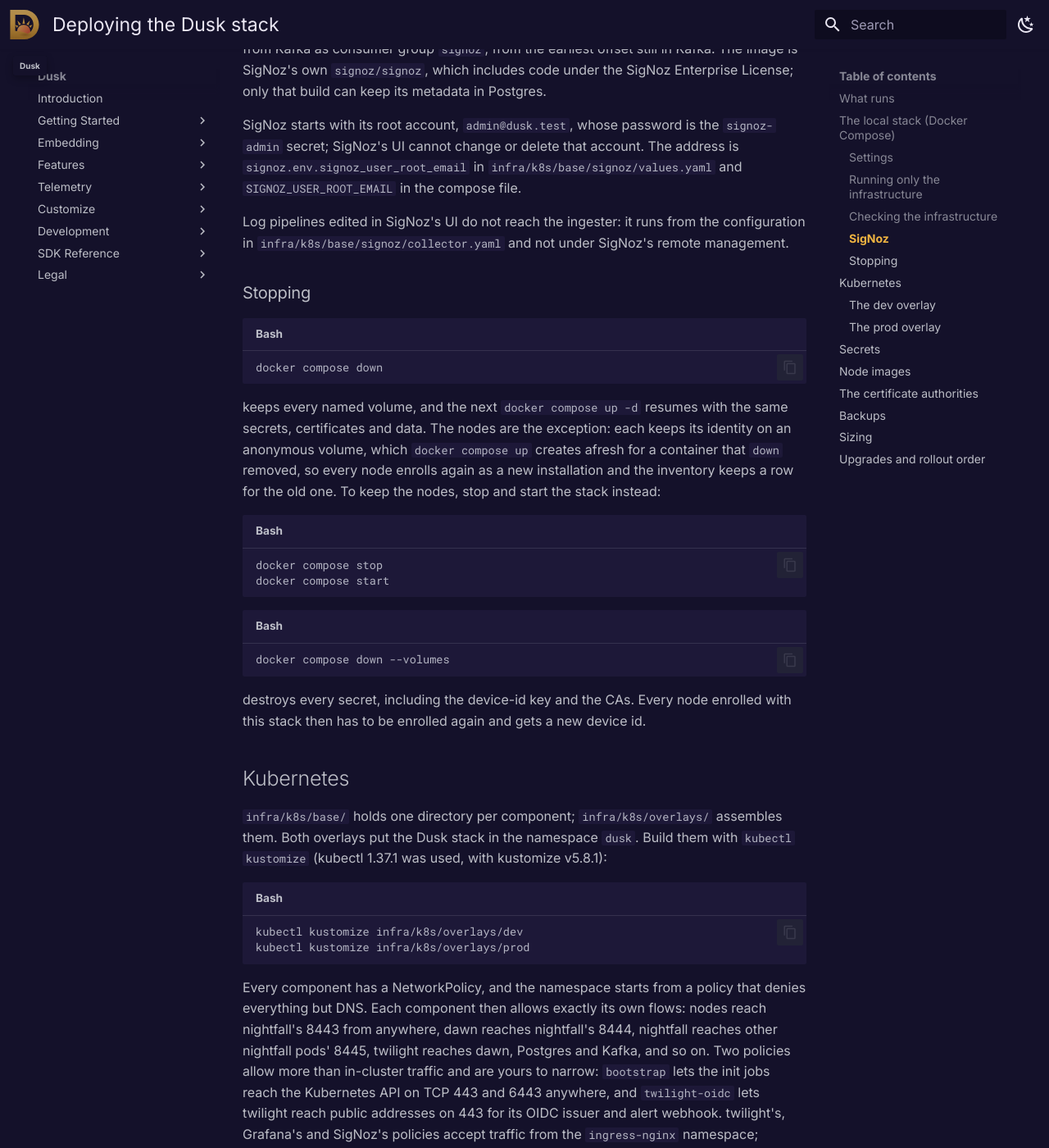
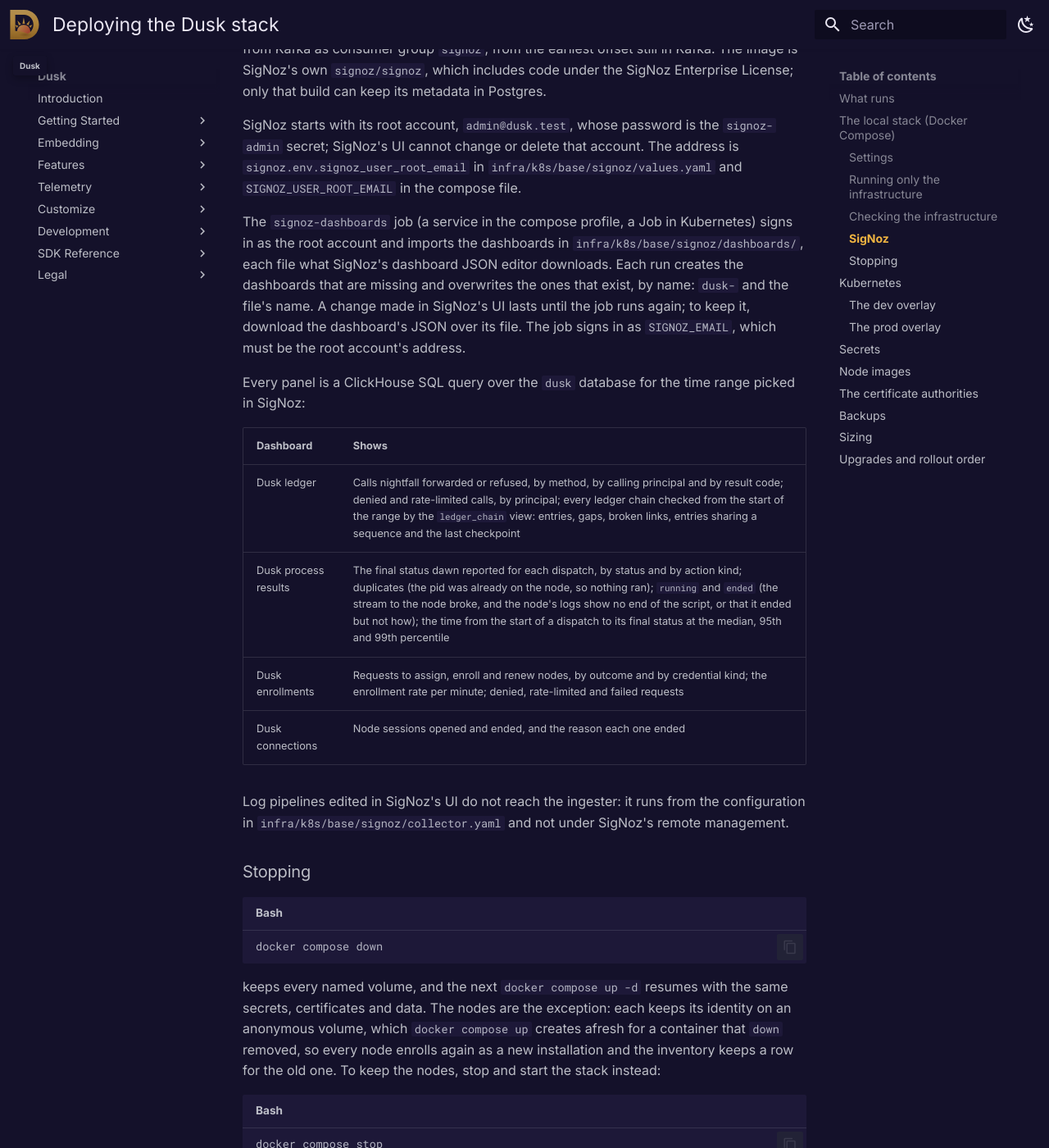
Before and after one commit to tomerze/dusk, an MkDocs documentation site: the page built from docs/docs/stack/deploy.md, in a window 1280 px wide and 1400 px high, scrolled down 6117 px. Shown: the whole window at 82% size. Built offline with MkDocs 1.6.1 and Material for MkDocs 9.7.7, drawn with Linux system fonts in a browser that asks for light colours; comment, search, counter and statistics services are not loaded; some of the changed text lies outside the part shown.

Commit message:
Update docs with the SigNoz dashboards and what each one shows
The deploy page says how signoz-dashboards imports the dashboards and that
it overwrites a dashboard changed in SigNoz's UI, what each dashboard
shows, and that the verify profile checks every SigNoz panel's query. It
adds signoz-dashboards to the readers of signoz-admin and to the jobs to
delete before applying a new version.

```diff
--- a/docs/docs/stack/deploy.md
+++ b/docs/docs/stack/deploy.md
@@ -170,7 +170,8 @@
 topics and their configuration, ClickHouse's tables and the ledger chain view,
 the Postgres roles, every bucket and its policy, step-ca's certificate policy,
 messages from Kafka to ClickHouse and the evidence bucket, OTLP through the
-collector, and every Grafana datasource, dashboard and alert rule.
+collector, every Grafana datasource, dashboard and alert rule, and every
+SigNoz panel's query.
 
 The tests write: they produce every contract example to its Kafka topic, put
 objects into the buckets, have step-ca sign node certificates and create
@@ -212,6 +213,25 @@
 address is `signoz.env.signoz_user_root_email` in
 `infra/k8s/base/signoz/values.yaml` and `SIGNOZ_USER_ROOT_EMAIL` in the compose
 file.
+
+The `signoz-dashboards` job (a service in the compose profile, a Job in
+Kubernetes) signs in as the root account and imports the dashboards in
+`infra/k8s/base/signoz/dashboards/`, each file what SigNoz's dashboard JSON
+editor downloads. Each run creates the dashboards that are missing and
+overwrites the ones that exist, by name: `dusk-` and the file's name. A change
+made in SigNoz's UI lasts until the job runs again; to keep it, download the
+dashboard's JSON over its file. The job signs in as `SIGNOZ_EMAIL`, which must
+be the root account's address.
+
+Every panel is a ClickHouse SQL query over the `dusk` database for the time
+range picked in SigNoz:
+
+| Dashboard | Shows |
+|-----------|-------|
+| Dusk ledger | Calls nightfall forwarded or refused, by method, by calling principal and by result code; denied and rate-limited calls, by principal; every ledger chain checked from the start of the range by the `ledger_chain` view: entries, gaps, broken links, entries sharing a sequence and the last checkpoint |
+| Dusk process results | The final status dawn reported for each dispatch, by status and by action kind; duplicates (the pid was already on the node, so nothing ran); `running` and `ended` (the stream to the node broke, and the node's logs show no end of the script, or that it ended but not how); the time from the start of a dispatch to its final status at the median, 95th and 99th percentile |
+| Dusk enrollments | Requests to assign, enroll and renew nodes, by outcome and by credential kind; the enrollment rate per minute; denied, rate-limited and failed requests |
+| Dusk connections | Node sessions opened and ended, and the reason each one ended |
 
 Log pipelines edited in SigNoz's UI do not reach the ingester: it runs from the
 configuration in `infra/k8s/base/signoz/collector.yaml` and not under SigNoz's
@@ -462,7 +482,7 @@
 | `postgres-superuser`, `postgres-twilight`, `postgres-grafana`, `postgres-signoz` | `username`, `password`, `pgpass` | Postgres; twilight, Grafana, SigNoz |
 | `clickhouse-admin`, `clickhouse-vector`, `clickhouse-grafana`, `clickhouse-signoz` | `password` | ClickHouse; the schema job, Vector, Grafana, SigNoz |
 | `grafana-admin` | `password` | Grafana |
-| `signoz-admin` | `password`, the password of SigNoz's root account | SigNoz |
+| `signoz-admin` | `password`, the password of SigNoz's root account | SigNoz, signoz-dashboards |
 
 pki-init adds, in Kubernetes:
 
@@ -593,8 +613,9 @@
 - Jobs cannot be changed once they exist. Before applying a new version, delete
   the finished init jobs (`kubectl -n dusk delete job --ignore-not-found
   secrets-init pki-init kafka-init clickhouse-schema ceph-init
-  signoz-telemetrystore-migrator`; prod has no kafka-init); they run again and
-  change only what is missing.
+  signoz-telemetrystore-migrator signoz-dashboards`; prod has no kafka-init);
+  they run again and change only what is missing, except signoz-dashboards,
+  which overwrites every dashboard it imports.
 - SigNoz's Kubernetes manifests are rendered from its chart. To move to another
   version, change `--version` and render again:
 
```
